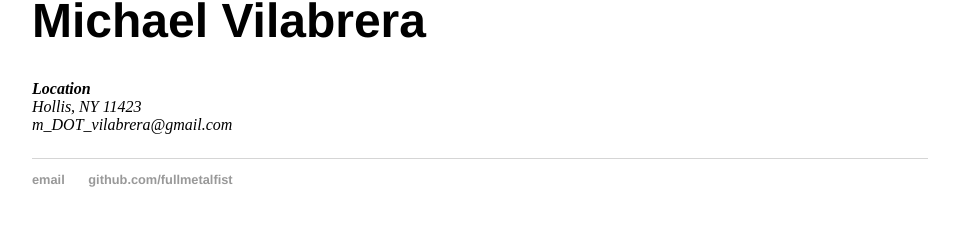
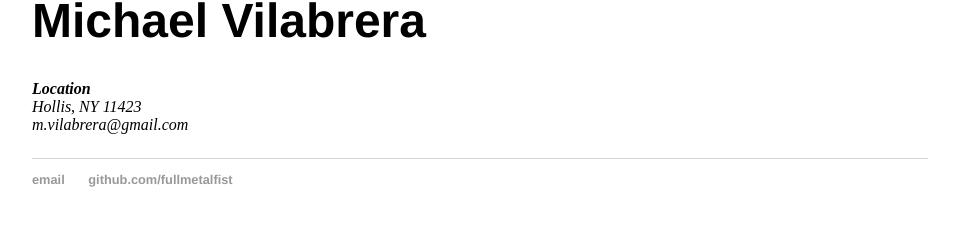
Before and after one commit to FullMetalFist/fullmetalfist.github.io, a Jekyll site: the page built from cv/index.html, in a window 1280 px wide. Shown: the part 151-377 px from the top of the page, without its empty margins (160-1119 px from the left). Built offline with Jekyll 4.4.1, drawn with Linux system fonts in a browser that asks for light colours.

Commit message:
update email

```diff
--- a/_layouts/default.html
+++ b/_layouts/default.html
@@ -21,7 +21,7 @@
 			</div><!-- /.container -->
 			<footer>
 	    		<ul>
-	        		<li><a href="mailto:m_DOT_vilabrera@gmail.com">email</a></li>
+	        		<li><a href="mailto:m.vilabrera@gmail.com">email</a></li>
 	        		<li><a href="https://github.com/fullmetalfist">github.com/fullmetalfist</a></li>
 				</ul>
 			</footer>
--- a/cv/index.html
+++ b/cv/index.html
@@ -9,7 +9,7 @@ title: CV for Michael Vilabrera
 					<address>
 					<strong>Location</strong><br>
 					Hollis, NY 11423<br>
-					<span class="obfuscate">m_DOT_vilabrera@gmail.com</span>
+					<span class="obfuscate">m.vilabrera@gmail.com</span>
 					</address>
 
 					<h2></h2>
```
